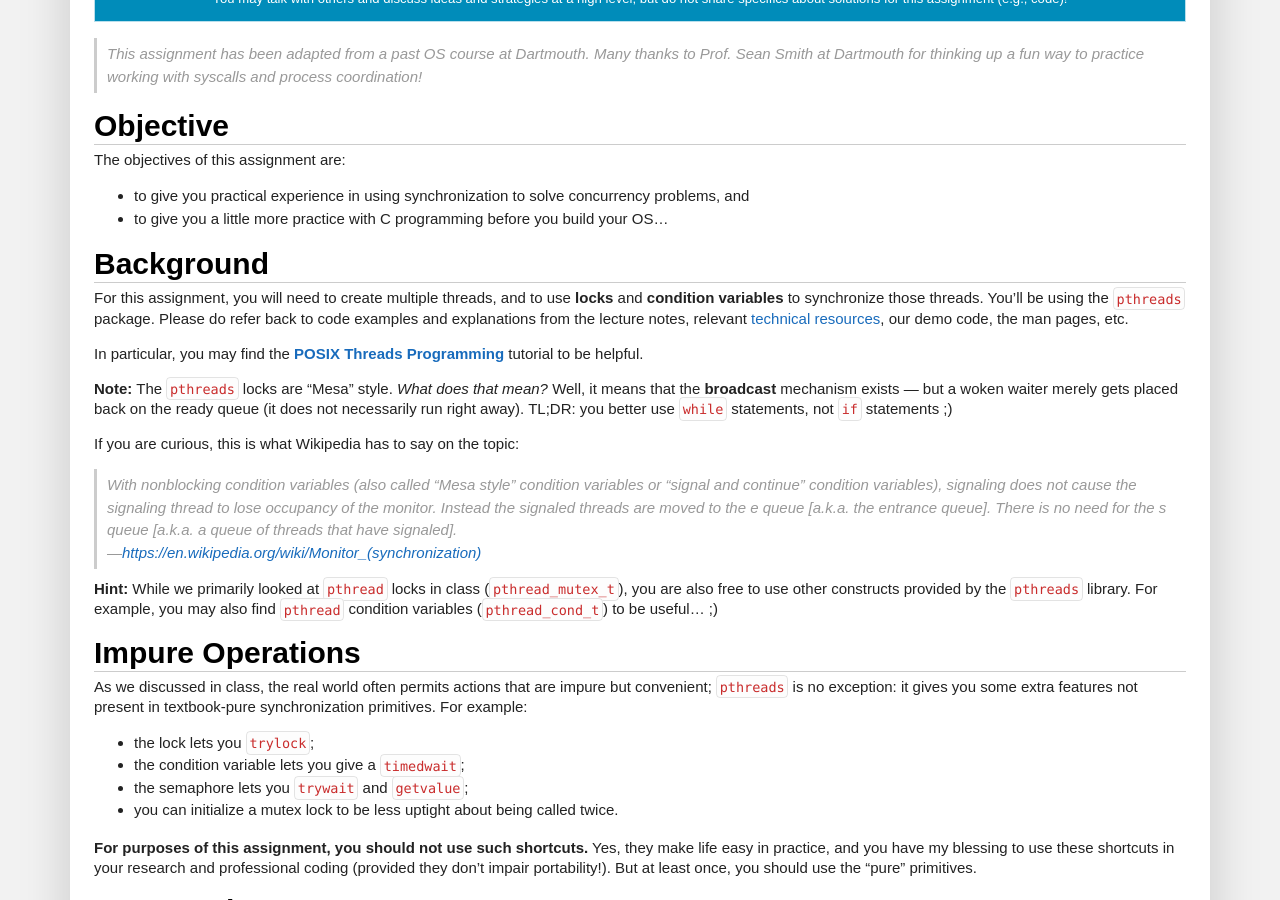
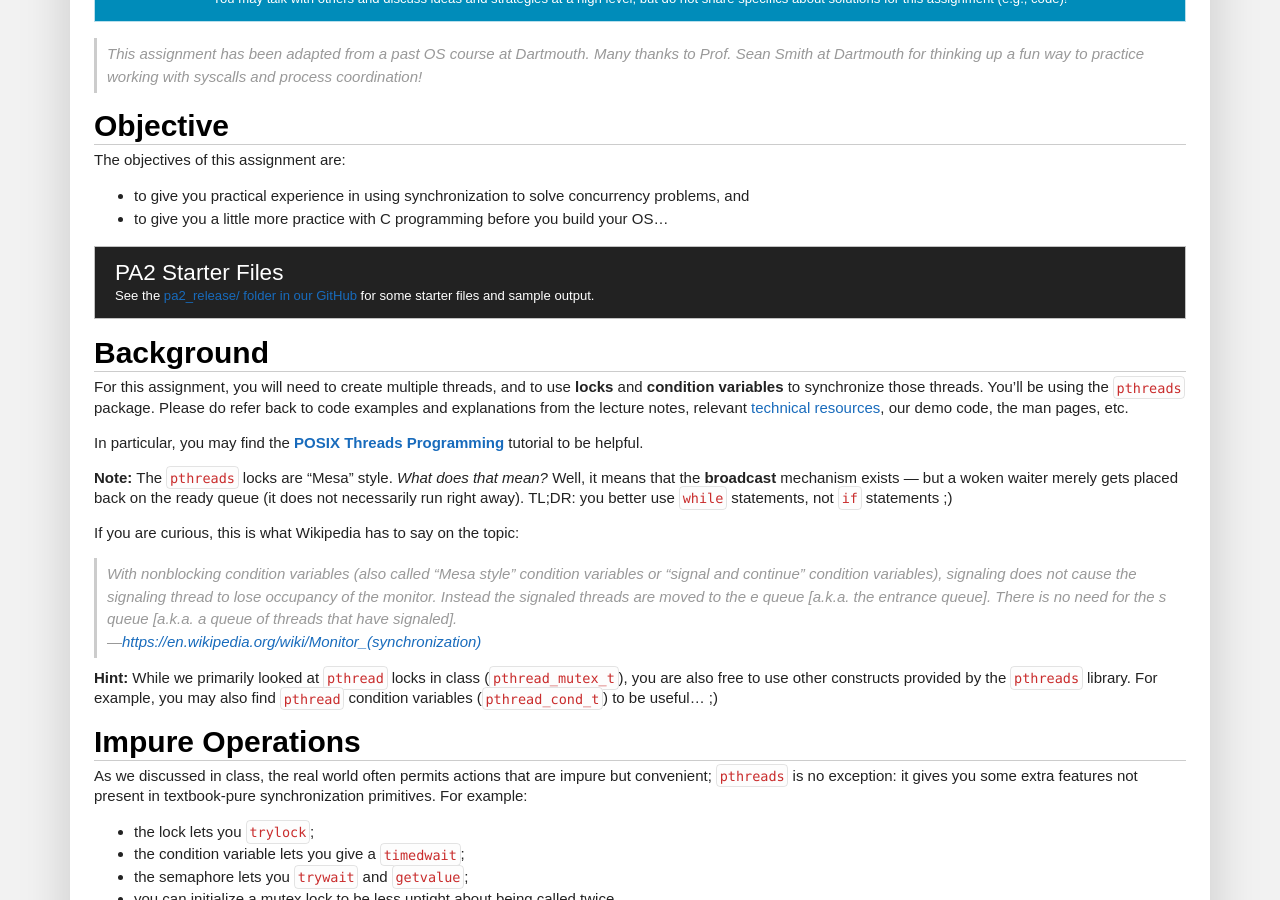
Before and after one commit to traviswpeters/cs460-2020-fall, a Jekyll site: the page built from pa2/index.md, in a window 1280 px wide and 900 px high, scrolled down 549 px. Built offline with Jekyll 4.4.1, drawn with Linux system fonts in a browser that asks for light colours; nearby versions of some CDN libraries; some web fonts are replaced; comment, search, counter and statistics services are not loaded; our own code applies the rules of GitHub Pages for plain Markdown files.

Commit message:
add link to pa2 starter files

```diff
--- a/pa2/index.md
+++ b/pa2/index.md
@@ -24,6 +24,11 @@ The objectives of this assignment are:
 
 * to give you practical experience in using synchronization to solve concurrency problems, and
 * to give you a little more practice with C programming before you build your OS...
+
+<div class="alert alert-dark">
+  <h4 class="alert-heading">PA2 Starter Files</h4>
+  <p class="mb-0" markdown="1">See the [**pa2_release/ folder in our GitHub**](https://github.com/traviswpeters/cs460-code/tree/master/pa2_release) for some starter files and sample output.</p>
+</div>
 
 <!--
 ## Checkpoint
```
